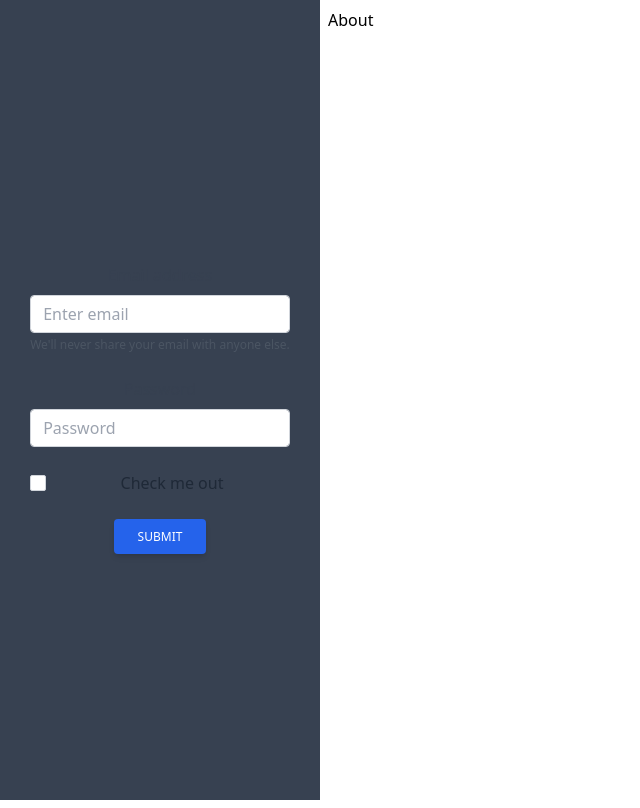
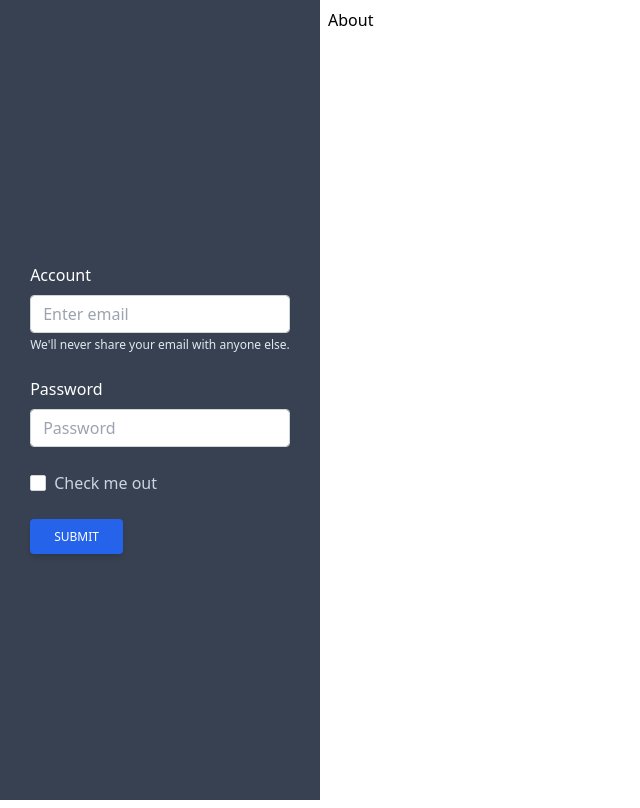
Before and after one commit to EeroLai/Instant-Messenger-System, a Nuxt app in the folder Front-End/nuxt-app/: page / in a window 1280 px wide. Shown: the whole page, without its empty margins (0-640 px from the left). Built offline with nearby package versions, Linux system fonts and the light colour scheme.

Commit message:
add form

```diff
--- a/Front-End/nuxt-app/components/Account.vue
+++ b/Front-End/nuxt-app/components/Account.vue
@@ -1,10 +1,11 @@
 <template>
     <div class="flex justify-center items-center h-screen">
-        <div class="text-center">
+        <div>
             <form>
                 <div class="form-group mb-6">
-                    <label for="exampleInputEmail1" class="form-label inline-block mb-2 text-gray-700">Email
-                        address</label>
+                    <label for="exampleInputEmail1" class="form-label inline-block mb-2 text-white">
+                        Account
+                    </label>
                     <input type="email" class="form-control
         block
         w-full
@@ -21,13 +22,13 @@
         m-0
         focus:text-gray-700 focus:bg-white focus:border-blue-600 focus:outline-none" id="exampleInputEmail1"
                         aria-describedby="emailHelp" placeholder="Enter email">
-                    <small id="emailHelp" class="block mt-1 text-xs text-gray-600">We'll never share your email with
+                    <small id="emailHelp" class="block mt-1 text-xs text-slate-200">We'll never share your email with
                         anyone
                         else.</small>
                 </div>
                 <div class="form-group mb-6">
                     <label for="exampleInputPassword1"
-                        class="form-label inline-block mb-2 text-gray-700">Password</label>
+                        class="form-label inline-block mb-2 text-white">Password</label>
                     <input type="password" class="form-control block
         w-full
         px-3
@@ -48,7 +49,7 @@
                     <input type="checkbox"
                         class="form-check-input appearance-none h-4 w-4 border border-gray-300 rounded-sm bg-white checked:bg-blue-600 checked:border-blue-600 focus:outline-none transition duration-200 mt-1 align-top bg-no-repeat bg-center bg-contain float-left mr-2 cursor-pointer"
                         id="exampleCheck1">
-                    <label class="form-check-label inline-block text-gray-800" for="exampleCheck1">Check me
+                    <label class="form-check-label inline-block text-slate-300" for="exampleCheck1">Check me
                         out</label>
                 </div>
                 <button type="submit" class="
```
